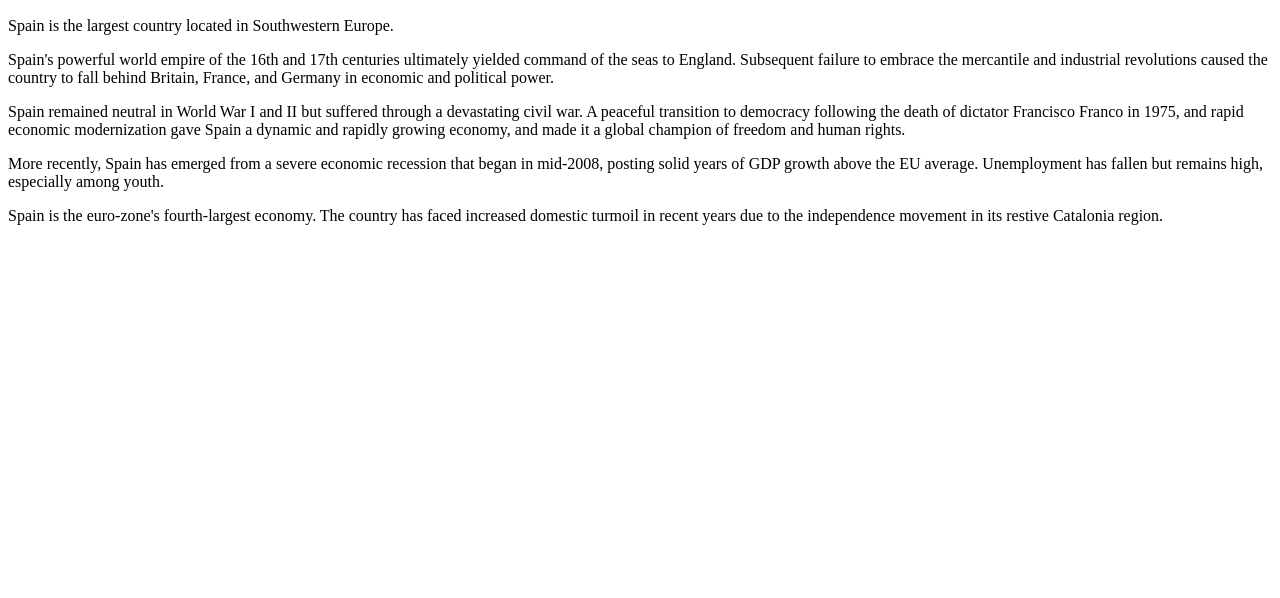
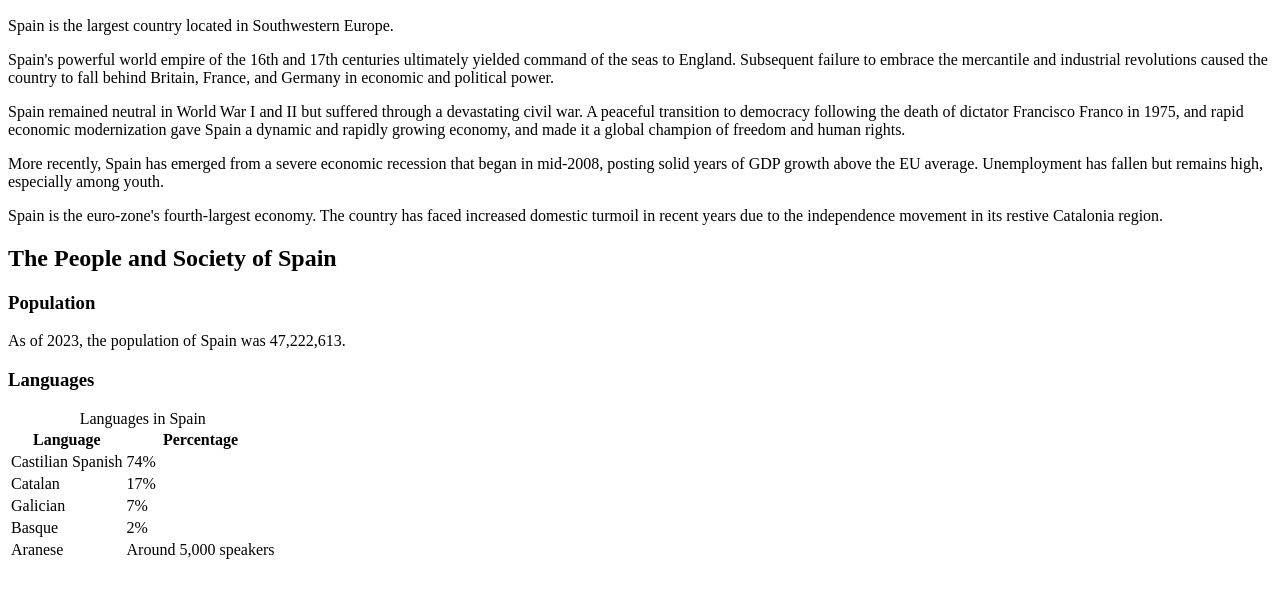
Before and after one commit to sasham123/sasham123.github.io, a plain HTML site: page spain.html in a window 1280 px wide. Shown: the part 110-708 px from the top of the page. Drawn offline with Linux system fonts and the light colour scheme.

Commit message:
Update spain.html

```diff
--- a/spain.html
+++ b/spain.html
@@ -7,6 +7,7 @@
 
     <body>
         <h1>Spain</h1>
+
 
         <h2>Introduction of Spain</h2>
 
@@ -21,5 +22,47 @@
         <p>Spain is the euro-zone's fourth-largest economy. The country has faced increased domestic turmoil in recent years due to the independence movement in its restive Catalonia region.</p>
 
 
+        <h2>The People and Society of Spain</h2>
+
+            <h3>Population</h3>
+
+            <p>As of 2023, the population of Spain was 47,222,613.</p>
+
+
+            <h3>Languages</h3>
+            <table>
+                <caption>Languages in Spain</caption>
+                <tr>
+                    <th>Language</th>
+                    <th>Percentage</th>
+                </tr>
+
+                <tr>
+                    <td>Castilian Spanish</td>
+                    <td>74%</td>
+                </tr>
+
+                <tr>
+                    <td>Catalan</td>
+                    <td>17%</td>
+                </tr>
+
+                <tr>
+                    <td>Galician</td>
+                    <td>7%</td>
+                </tr>
+
+                <tr>
+                    <td>Basque</td>
+                    <td>2%</td>
+                </tr>
+
+                <tr>
+                    <td>Aranese</td>
+                    <td>Around 5,000 speakers</td>
+                </tr>
+            </table>
+
+
     </body>
 </html>
```
